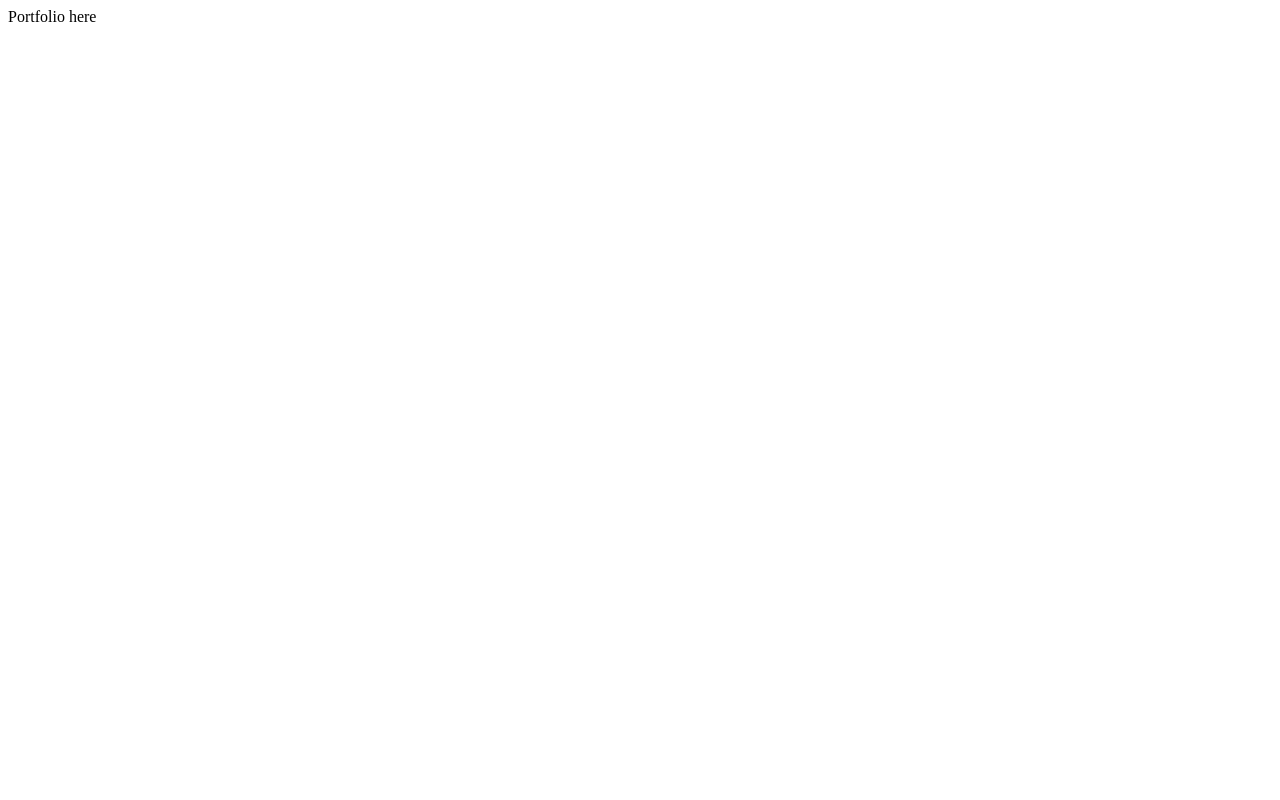
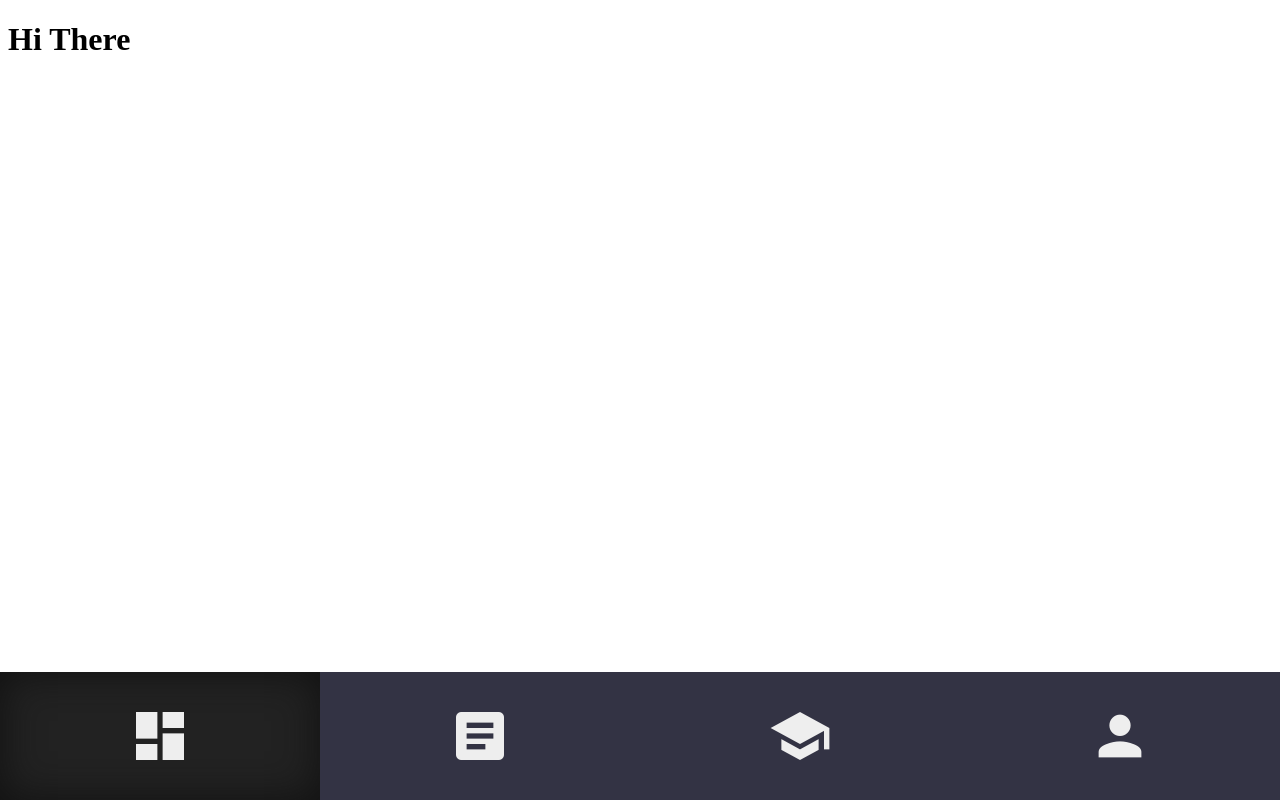
Before and after one commit to 3ND3RM4N/folio, a plain HTML site: page index.html in a window 1280 px wide. Drawn offline with nearby package versions, Linux system fonts and the light colour scheme.

Commit message:
Bottom basic navigation

```diff
--- /dev/null
+++ b/assets/main.sass
@@ -0,0 +1,33 @@
+$fonts : Source Code Pro, Sans;
+
+body
+    font: $fonts
+
+    footer
+        display: flex
+        position: absolute
+        margin: 0
+        bottom: 0
+        left: 0
+        right: 0
+        width: 100%
+        height: 8rem
+        //border: 1px solid #333
+
+        div
+            display: flex
+            justify-content: center
+            width: 100%
+            background-color: #334
+            height: 100%
+            align-items: center
+            vertical-align: middle
+            flex-flow: column nowrap
+
+            span.material-icons
+                color: #eee
+                font-size: 4rem
+        .clicked
+            background-color: #222
+            box-shadow: inset 0 0 40px #111
+            transition: all 0.5s
--- a/index.html
+++ b/index.html
@@ -1 +1,26 @@
-Portfolio here
+<!DOCTYPE html>
+<html>
+    <header>
+
+    <title>Sangam Mahawar</title>
+    <link rel="stylesheet" href="assets/main.css">
+    <link rel="stylesheet" href="https://fonts.googleapis.com/icon?family=Material+Icons">
+    </header>
+
+    <body>
+        <div class="main">
+            <h1>Hi There</h1>
+        </div>
+    </body>
+    <footer>
+        <div class="navbut clicked"><span class="material-icons">dashboard</span></div>
+        <div class="navbut"><span class="material-icons">article</span></div>
+        <div class="navbut"><span class="material-icons">school</span></div>
+        <div class="navbut"><span class="material-icons">person</span></div>
+    </footer>
+    <script src="https://code.jquery.com/jquery-3.6.0.min.js"
+		    integrity="sha256-/xUj+3OJU5yExlq6GSYGSHk7tPXikynS7ogEvDej/m4="
+			crossorigin="anonymous"></script>
+    <script src="main.js"></script>
+
+</html>
--- /dev/null
+++ b/main.js
@@ -0,0 +1,7 @@
+$(document).ready(function () {
+    $(".navbut").on("click", function () {
+        console.info(this);
+        $(this).siblings().removeClass("clicked");
+        $(this).addClass("clicked");
+    });
+});
```
Also changed, not shown: assets/main.css (added), 1 other file.
